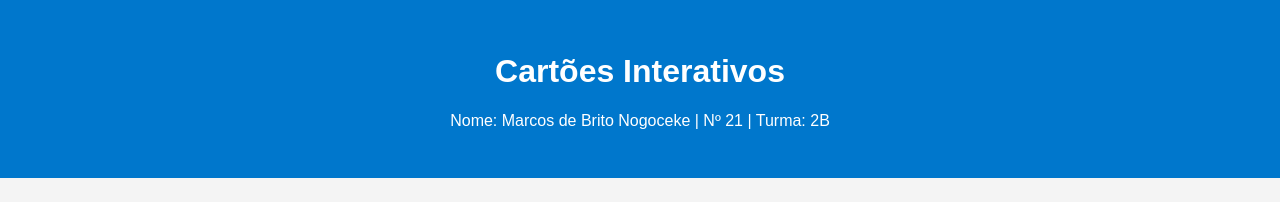
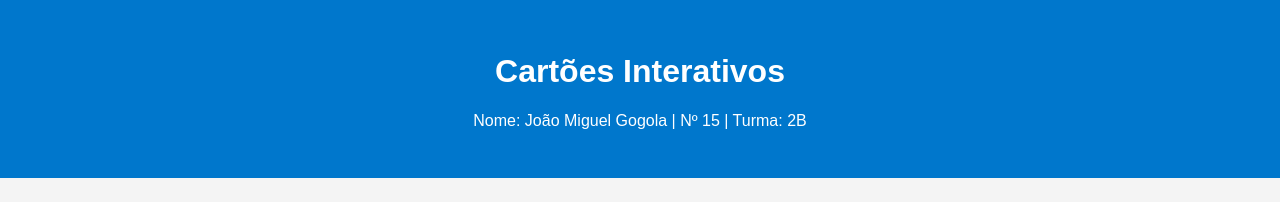
Before and after one commit to joaomiguel1803/cartoes, a plain HTML site: page index.html in a window 1280 px wide. Shown: the top 202 px of the page. Drawn offline with Linux system fonts and the light colour scheme.

Commit message:
Update index.html

```diff
--- a/index.html
+++ b/index.html
@@ -9,7 +9,7 @@
 <body>
   <header>
     <h1>Cartões Interativos</h1>
-    <p>Nome: Marcos de Brito Nogoceke | Nº 21 | Turma: 2B</p>
+    <p>Nome: João Miguel Gogola  | Nº 15 | Turma: 2B</p>
   </header>
 
   <main id="container">
```
